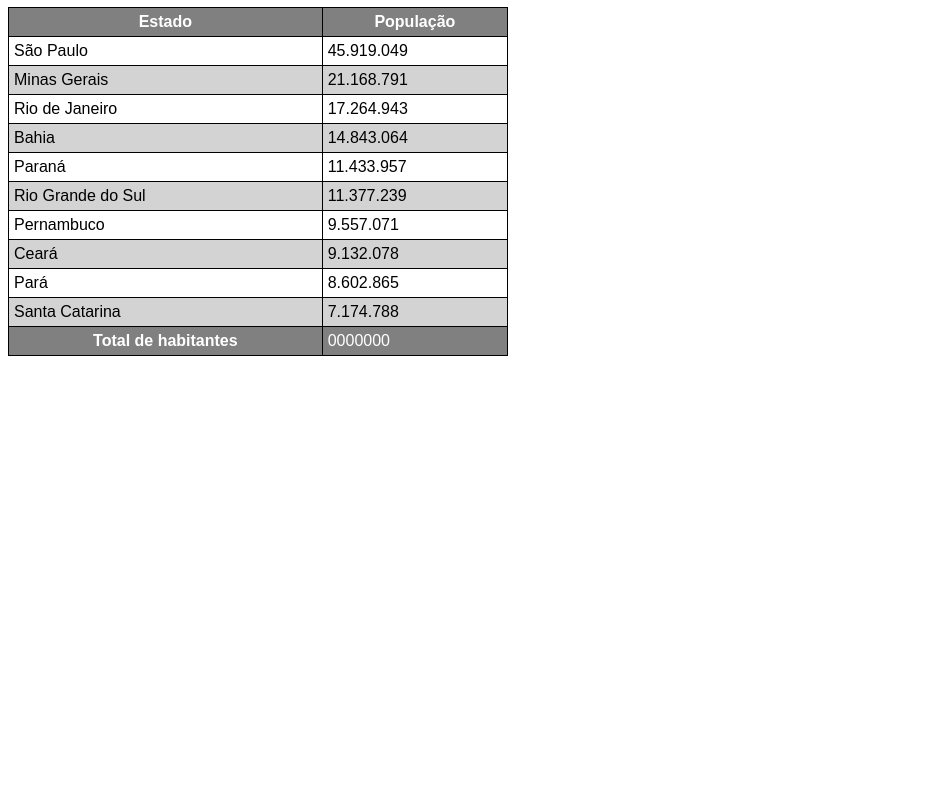
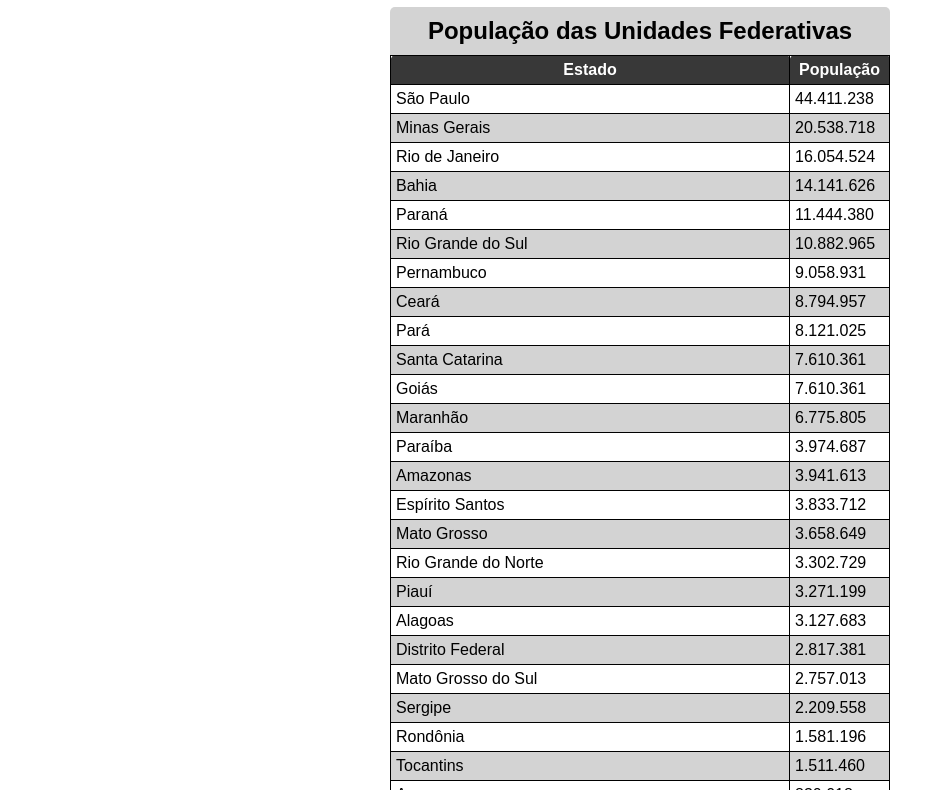
Before and after one commit to GabrielLima1227/html-css, a plain HTML site: page exercicios/Ex023/tabela002.html in a window 1280 px wide. Shown: the part 73-863 px from the top of the page, without its empty margins (0-945 px from the left). Before the commit the page ends 800 px from the top, so only its background shows below. Drawn offline with Linux system fonts and the light colour scheme.

Commit message:
Finalizando Exercício da Tabela 002

```diff
--- a/exercicios/Ex023/tabela002.html
+++ b/exercicios/Ex023/tabela002.html
@@ -8,9 +8,21 @@
         body{
             font-family: Arial, Helvetica, sans-serif;
         }
+        h1{
+            text-align: center;
+        }
         table{
             width: 500px;
             border-collapse: collapse;
+            margin: auto;
+            position: relative;
+        }
+        caption{
+            font-size: 1.5em;
+            font-weight: bold;
+            padding: 10px;
+            background-color: lightgrey;
+            border-radius: 5px 5px 0px 0px;
         }
         th,td{
             padding: 5px;
@@ -18,13 +30,18 @@
         }
         thead, tfoot{ /*Nós Ultilizamos de "," para fazer alterações em várias tags ao mesmo tempo!*/
             color: white;
-            background-color: grey;
+            background-color: #383838;
         }
-        tr.destaque{
+        thead > tr > th{
+            /*Sticky = Colavel*/
+            position: sticky;
+            top: -1px;
+            background-color: #383838;
+            border-radius: 5px 5px 0px 0px;
+        }
+        /*Essa é uma Pseudo-classe é utilizada para selecionar elementos com base na sua posição relativa dentro de um elemento pai.*/
+        tbody > tr:nth-child(2n){
             background-color: lightgrey;
-        }
-        tr.destaque:hover{
-            font-weight: bolder;
         }
     </style>
 </head>
@@ -32,6 +49,8 @@
     <h1>Uso de Tabelas Grandes</h1>
     <!--Anatomia Para Tabelas Grandes
         Table
+            Capition
+
             THead
                 Tr,Td,Th
             TBody
@@ -40,58 +59,133 @@
                 Tr,Td,Th
     -->
     <Table>
+        <!--Legenda da Tabela-->
+        <caption>População das Unidades Federativas</caption>
         <Thead>
             <tr>
                 <!--Ultilizamos Th e não Td pois essa parte se trata de um Título.-->
-                <th>Estado</th>
-                <th>População</th>
+
+                <!--O Scope serve para relacionar os th com os td, dizendo a orientação deles.-->
+
+                <!--Se estão na mesma col = coluna, row = linha-->
+
+                <th scope="col">Estado</th>
+                <th scope="col" style="width: 50px;">População</th>
             </tr>
         </Thead>
         <Tbody>
             <tr>
                 <td>São Paulo</td>
-                <td>45.919.049</td>
+                <td class = "num">44.411.238	</td>
             </tr>
-            <tr class="destaque">
+            <tr>
                 <td>Minas Gerais</td>
-                <td>21.168.791</td>
+                <td class = "num">20.538.718</td>
             </tr>
             <tr>
                 <td>Rio de Janeiro</td>
-                <td>17.264.943</td>
+                <td class = "num">16.054.524</td>
             </tr>
-            <tr class="destaque">
+            <tr>
                 <td>Bahia</td>
-                <td>14.843.064</td>
+                <td class = "num">14.141.626</td>
             </tr>
             <tr>
                 <td>Paraná</td>
-                <td>11.433.957</td>
+                <td class = "num">11.444.380</td>
             </tr>
-            <tr class="destaque">
+            <tr>
                 <td>Rio Grande do Sul</td>
-                <td>11.377.239</td>
+                <td class = "num">10.882.965</td>
             </tr>
             <tr>
                 <td>Pernambuco</td>
-                <td>9.557.071</td>
+                <td class = "num">9.058.931</td>
             </tr>
-            <tr class="destaque">
+            <tr>
                 <td>Ceará</td>
-                <td>9.132.078</td>
+                <td class = "num">8.794.957</td>
             </tr>
             <tr>
                 <td>Pará</td>
-                <td>8.602.865</td>
+                <td class = "num">8.121.025</td>
             </tr>
-            <tr class="destaque">
+            <tr>
                 <td>Santa Catarina</td>
-                <td>7.174.788</td>
+                <td class = "num">7.610.361</td>
+            </tr>
+            <tr>
+                <td>Goiás</td>
+                <td class = "num">7.610.361</td>
+            </tr>
+            <tr>
+                <td>Maranhão</td>
+                <td class = "num">6.775.805</td>
+            </tr>
+            <tr>
+                <td>Paraíba</td>
+                <td class = "num">3.974.687</td>
+            </tr>
+            <tr>
+                <td>Amazonas</td>
+                <td class = "num">3.941.613</td>
+            </tr>
+            <tr>
+                <td>Espírito Santos</td>
+                <td class = "num">3.833.712</td>
+            </tr>
+            <tr>
+                <td>Mato Grosso</td>
+                <td class = "num">3.658.649</td>
+            </tr>
+            <tr>
+                <td>Rio Grande do Norte</td>
+                <td class = "num">3.302.729</td>
+            </tr>
+            <tr>
+                <td>Piauí</td>
+                <td class = "num">3.271.199</td>
+            </tr>
+            <tr>
+                <td>Alagoas</td>
+                <td class = "num">3.127.683</td>
+            </tr>
+            <tr>
+                <td>Distrito Federal</td>
+                <td class = "num">2.817.381</td>
+            </tr>
+            <tr>
+                <td>Mato Grosso do Sul</td>
+                <td class = "num">2.757.013</td>
+            </tr>
+            <tr>
+                <td>Sergipe</td>
+                <td class = "num">2.209.558</td>
+            </tr>
+            <tr>
+                <td>Rondônia</td>
+                <td class = "num">1.581.196</td>
+            </tr>
+            <tr>
+                <td>Tocantins</td>
+                <td class = "num">1.511.460</td>
+            </tr>
+            <tr>
+                <td>Acre</td>
+                <td class = "num">830.018</td>
+            </tr>
+            <tr>
+                <td>Amapá</td>
+                <td class = "num">733.759</td>
+            </tr>
+            <tr>
+                <td>Roraima</td>
+                <td class = "num">636.707</td>
             </tr>
         </Tbody>
         <Tfoot>
-            <th>Total de habitantes</th>
-            <td>0000000</td>
+            <th scope="row">Total de habitantes</th>
+            <td>210.147.125</td>
         </Tfoot>
     </Table>
 </body>
```
